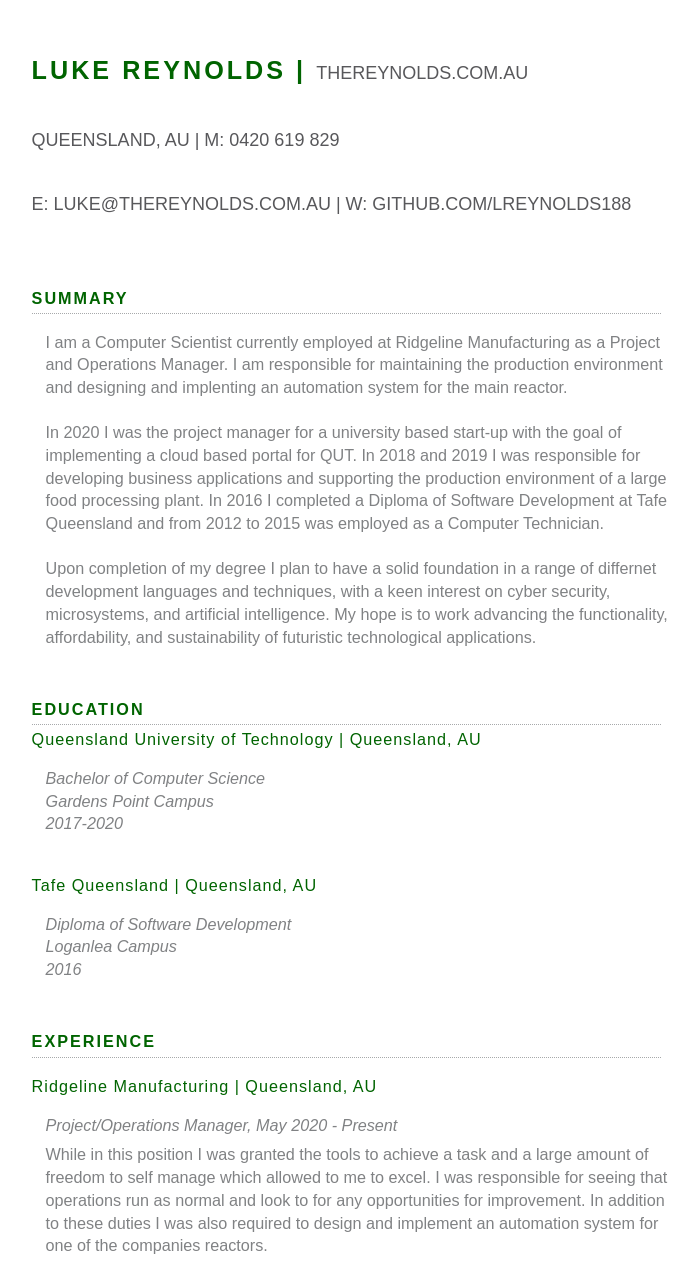
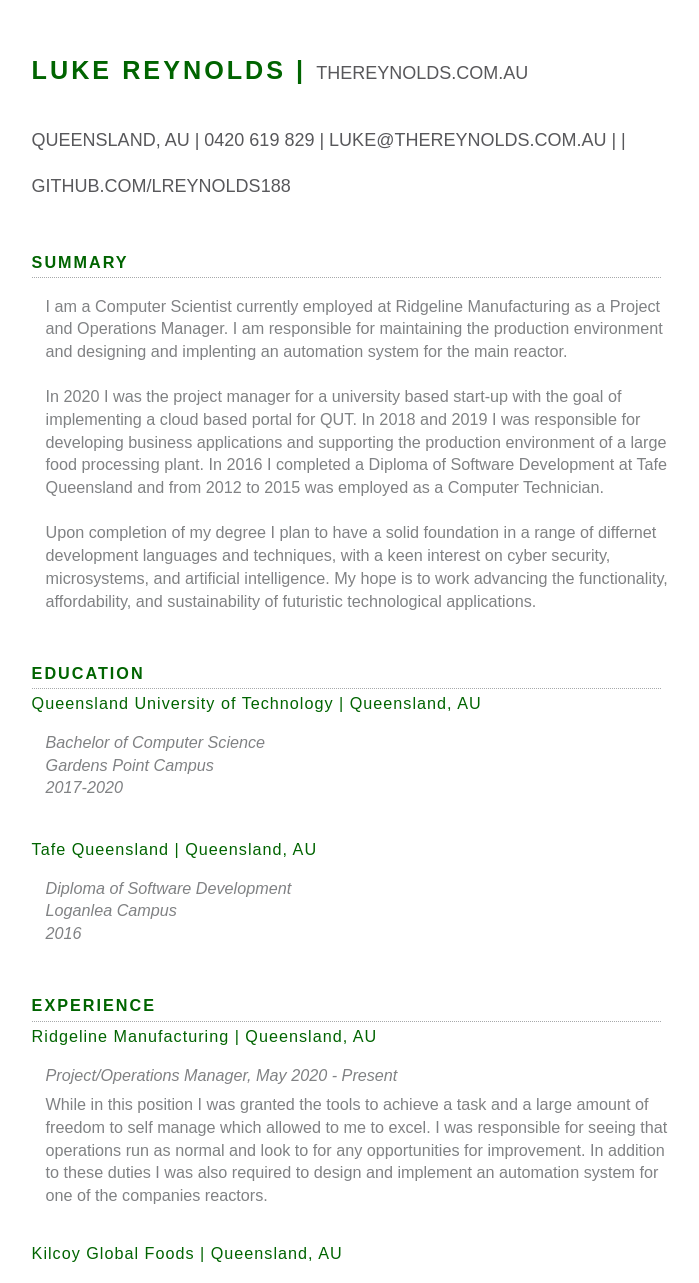
Before and after one commit to lreynolds188/Portfolio, a Next.js app: page /resume in a window 1280 px wide. Shown: the part 146-1429 px from the top of the page, without its empty margins (259-958 px from the left). Built offline with nearby package versions, Linux system fonts and the light colour scheme.

Commit message:
Update resume.js

```diff
--- a/pages/resume.js
+++ b/pages/resume.js
@@ -15,11 +15,10 @@ export default function Home() {
             <h1 className={styles.name}>Luke Reynolds |&nbsp;</h1>
             <a className={styles.links} href="thereynolds.com.au" target="_blank">THEREYNOLDS.COM.AU</a>
           </div>
-          <p className={styles.contactDeets}>QUEENSLAND, AU | M: 0420 619 829</p>
-          <br />
-          <p className={styles.contactDeets}>E:&nbsp;</p>
-          <a className={styles.contactDeets} href="mailto: luke@thereynolds.com" target="_blank">LUKE@THEREYNOLDS.COM.AU</a>
-          <p className={styles.contactDeets}>&nbsp;| W:&nbsp;</p>
+          <p className={styles.contactDeets}>QUEENSLAND, AU | 0420 619 829 |&nbsp;</p>
+          <p className={styles.contactDeets}></p>
+          <a className={styles.contactDeets} href="mailto: luke@thereynolds.com" target="_blank">LUKE@THEREYNOLDS.COM.AU |</a>
+          <p className={styles.contactDeets}>&nbsp;|&nbsp;</p>
           <a className={styles.contactDeets} href="https://www.github.com/lreynolds188" target="_blank">GITHUB.COM/LREYNOLDS188</a>
 
           <h2 className={styles.categoryHeaders}>Summary</h2>
@@ -46,7 +45,7 @@ export default function Home() {
           <p className={styles.categoryDetails}>Diploma of Software Development<br/>Loganlea Campus<br/>2016</p>
 
           <h2 className={styles.categoryHeaders}>Experience</h2><hr />
-          <p className={styles.primaryTitles}>Ridgeline Manufacturing | Queensland, AU</p>
+          <a className={styles.primaryTitles} href="http://www.98alive.com/">Ridgeline Manufacturing | Queensland, AU</a>
           <p className={styles.categoryDetails}>Project/Operations Manager, May 2020 - Present</p>
           <p className={styles.categoryDescription}>While in this position I was granted the tools to achieve a task and a large amount of freedom to self manage which allowed to me to excel. I was responsible for seeing that operations run as normal and look to for any opportunities for improvement. In addition to these duties I was also required to design and implement an automation system for one of the companies reactors.</p>
           <br />
```
